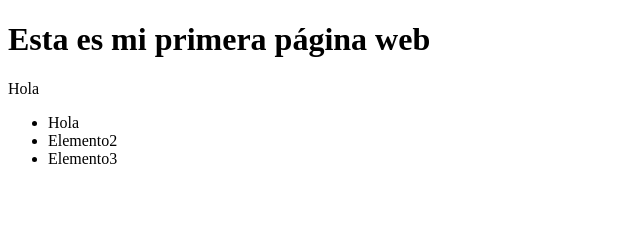
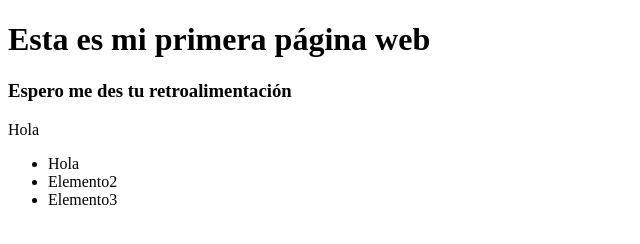
Before and after one commit to martinruizc/test-git, a plain HTML site: page index.html in a window 1280 px wide. Shown: the whole page, without its empty margins (0-640 px from the left). Drawn offline with Linux system fonts and the light colour scheme.

Commit message:
Agregué más texto a la página principal

```diff
--- a/index.html
+++ b/index.html
@@ -10,6 +10,7 @@
   <div>
     <div>
       <h1>Esta es mi primera página web</h1>
+      <h3>Espero me des tu retroalimentación</h3>
     </div>
     <div>
       <table>
```
